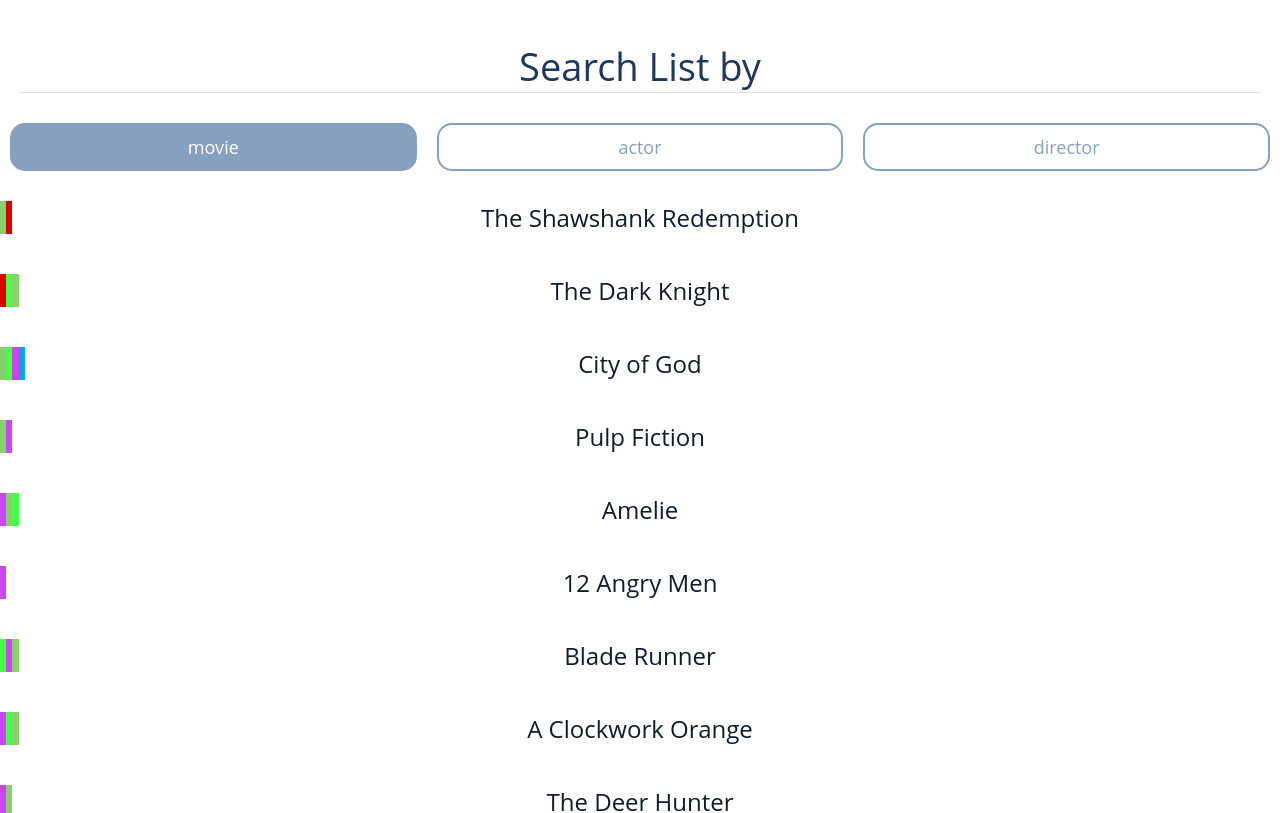
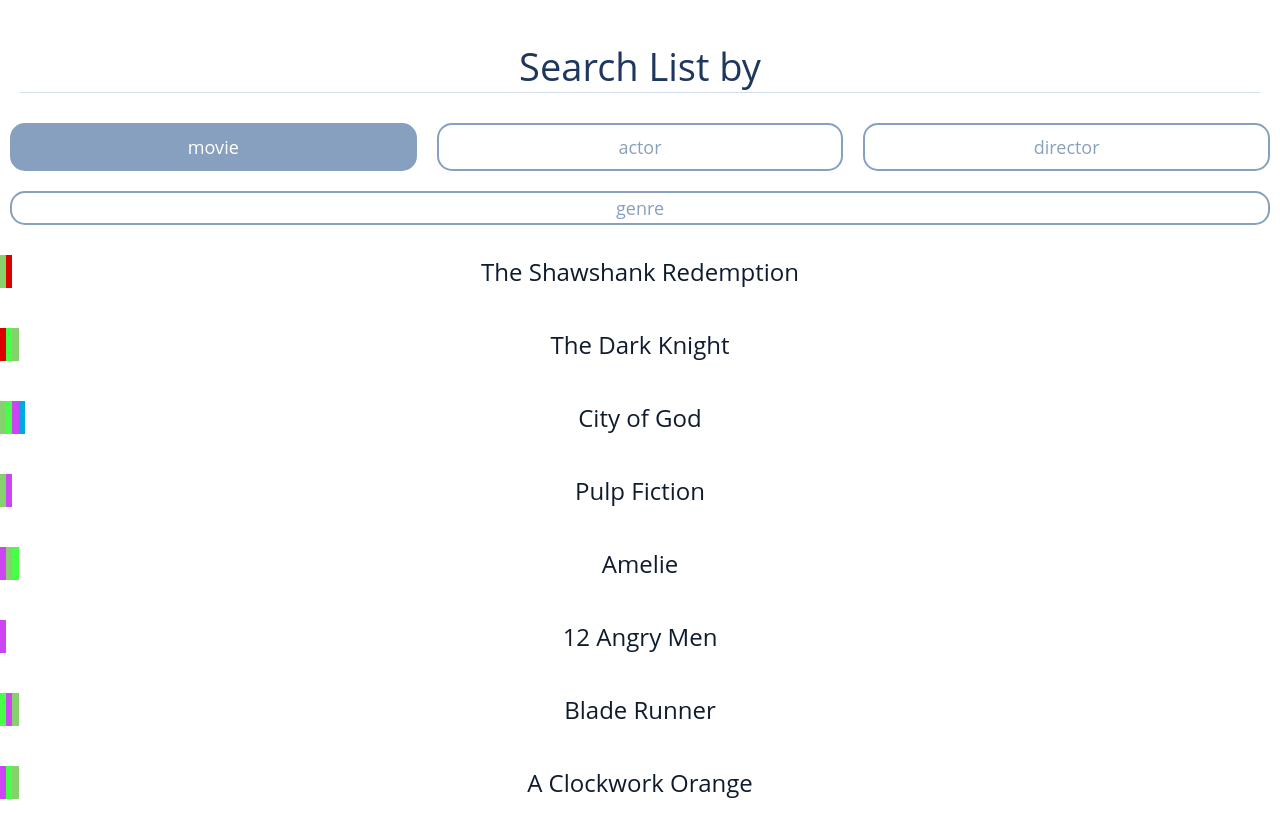
Before and after one commit to mpagels/movie-bucket-list-finder, a React (Create React App) app: page / in a window 1280 px wide. Shown: the top 813 px of the page. Built offline with nearby package versions, Linux system fonts and the light colour scheme.

Commit message:
Feat/genre filter (#4)
* Add genre filter

* Change border of genre tags

```diff
--- a/src/App.js
+++ b/src/App.js
@@ -1,4 +1,4 @@
-import React, { useState } from 'react'
+import React, { useState, useMemo } from 'react'
 import buckelist from './bucketList_20200508.json'
 import styled from 'styled-components'
 import Movie from './Movie'
@@ -7,11 +7,27 @@ import useFilterMovies from './hooks/useMovieFilter'
 import InputField from './components/Inputs/InputField'
 
 function App() {
-  const [filterdMovies, filterMovies] = useFilterMovies()
+  const { filterdMovies, filterMovies } = useFilterMovies()
+
   const [isActive, setIsActive] = useState('')
-  const isEmpty = filterdMovies.length === 0
+
   const [activeFilter, setActiveFilter] = useState('movie')
   const [searchInput, setSearchInput] = useState('')
+  const [genreIsOpen, setGenreIsOpen] = useState(false)
+  const [activeGenreFilter, setActiveGenreFilter] = useState('')
+  const genresList = useMemo(() => createGenres(buckelist), [])
+
+  const moviesToDisplay =
+    activeGenreFilter !== ''
+      ? filterdMovies.filter((movie) => {
+          const genres = buckelist[0][movie].tmdb.genres.filter(
+            (genre) => genre.name === activeGenreFilter
+          )
+          return genres.length > 0
+        })
+      : filterdMovies
+
+  const isEmpty = moviesToDisplay.length === 0
 
   return (
     <Wrapper>
@@ -38,14 +54,29 @@ function App() {
           onClick={handleFilter}
         />
       </FilterWrapper>
-
+      <GenreButton onClick={handleGenreButton} isActive={genreIsOpen}>
+        genre
+      </GenreButton>
+      {genreIsOpen && (
+        <GenreWrapper>
+          {genresList.map((genre, index) => (
+            <MiniButton
+              key={genre}
+              isActive={genre === activeGenreFilter}
+              onClick={() => handleOnGenrePick(genre)}
+            >
+              {genre}
+            </MiniButton>
+          ))}
+        </GenreWrapper>
+      )}
       {isEmpty ? (
         <Alert>
           Movie not in list <br />
           ;-&#40;
         </Alert>
       ) : (
-        filterdMovies.map((movieName, index) => (
+        moviesToDisplay.map((movieName, index) => (
           <Movie
             key={movieName}
             onClick={handleClick}
@@ -72,6 +103,24 @@ function App() {
     setActiveFilter(filter)
     filterMovies(filter, searchInput)
   }
+
+  function handleGenreButton() {
+    setGenreIsOpen((state) => !state)
+  }
+
+  function createGenres(movielist) {
+    const movieList = Object.keys(movielist[0])
+    const genres = movieList.map((movie) => {
+      const genres = movielist[0][movie].tmdb.genres.map((genre) => genre.name)
+      return [...genres]
+    })
+    const uniqueGenres = new Set(genres.flat())
+    return Array.from(uniqueGenres)
+  }
+
+  function handleOnGenrePick(genre) {
+    setActiveGenreFilter(genre !== activeGenreFilter ? genre : '')
+  }
 }
 
 export default App
@@ -91,3 +140,38 @@ const FilterWrapper = styled.div`
   display: flex;
   justify-content: space-around;
 `
+
+const GenreButton = styled.button`
+  all: unset;
+  text-align: center;
+  padding: 3px;
+  margin: 10px;
+  border-radius: 15px;
+  ${(props) =>
+    props.isActive
+      ? 'background-color: var(--ButtonActive); color: white;'
+      : 'background-color: white; color: var(--ButtonActive);'}
+  border: solid 2px var(--ButtonActive);
+  cursor: pointer;
+`
+
+const MiniButton = styled.button`
+  all: unset;
+  text-align: center;
+  padding: 6px;
+  margin: 3px;
+  border-radius: 15px;
+  ${(props) =>
+    props.isActive
+      ? 'background-color: var(--ButtonActive); color: white;'
+      : 'background-color: white; color: var(--ButtonActive);'}
+  border: solid 1px var(--ButtonActive);
+  cursor: pointer;
+`
+
+const GenreWrapper = styled.section`
+  display: flex;
+  flex-wrap: wrap;
+  justify-content: center;
+  width: 100vw;
+`
--- a/src/hooks/useMovieFilter.js
+++ b/src/hooks/useMovieFilter.js
@@ -31,5 +31,5 @@ export default function useMovieFilter() {
         )
   }
 
-  return [filterdMovies, filterMovies]
+  return { filterdMovies, filterMovies }
 }
```
